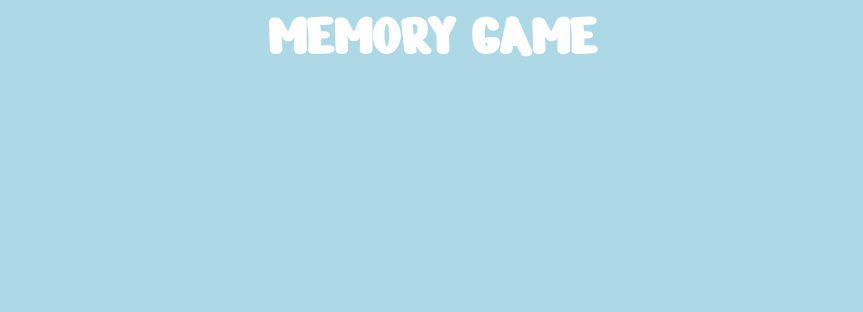
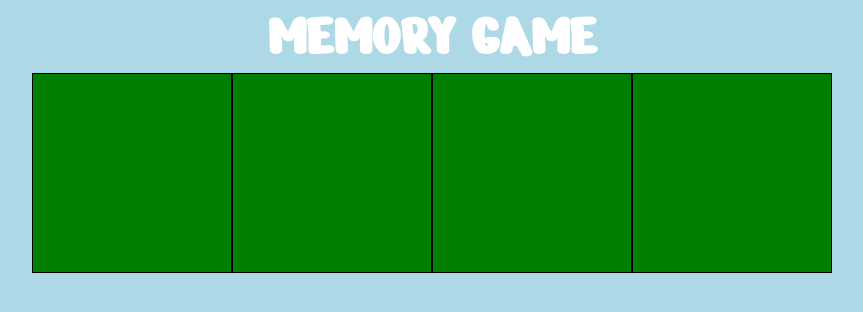
Before and after one commit to aficocelli/html-css-memory, a plain HTML site: page index.html in a window 1280 px wide. Shown: the whole page, without its empty margins (208-1071 px from the left). Drawn offline with Linux system fonts and the light colour scheme.

Commit message:
struttura main, e box posizionati sulla riga

```diff
--- a/css/style.css
+++ b/css/style.css
@@ -6,12 +6,42 @@
 body{
   background-color: #ADD8E6;
 }
+/* formattazione titolo principale */
 header{
   text-align: center;
 }
-
 .titolo-principale{
   font-family: 'Nerko One', cursive;
   font-size: 60px;
   color:#FFFFFF;
 }
+/* struttura del main provvisoria*/
+.conteiner{
+  background-color: red;
+  width:800px;
+  margin:auto;
+  position:relative;
+}
+/* trasformo i box in absolute*/
+.conteiner .box{
+  background-color: green;
+  height:200px;
+  width:200px;
+  border:1px solid black;
+}
+/* posiziono i box sulla riga */
+.box-1, .box-2, .box-3{
+  position:absolute;
+  top:0px;
+}
+
+.box-1{
+  left:200px;
+}
+
+.box-2{
+  left:400px;
+}
+.box-3{
+  left:600px;
+}
--- a/index.html
+++ b/index.html
@@ -8,11 +8,29 @@
     <link rel="stylesheet" href="css/style.css">
   </head>
   <body>
+    <!-- titolo principale del sito -->
     <header>
       <h1 class="titolo-principale">MEMORY GAME</h1>
     </header>
+    <!-- /titolo principale del sito -->
     <main>
+      <!-- contenitore riga e box interni -->
+      <div class="conteiner">
+        <div class="box">
 
+        </div>
+        <div class="box box-1">
+
+        </div>
+        <div class="box box-2">
+
+        </div>
+        <div class="box box-3">
+
+        </div>
+
+      </div>
+      <!-- /contenitore riga e box interni -->
     </main>
     <footer>
 
```
